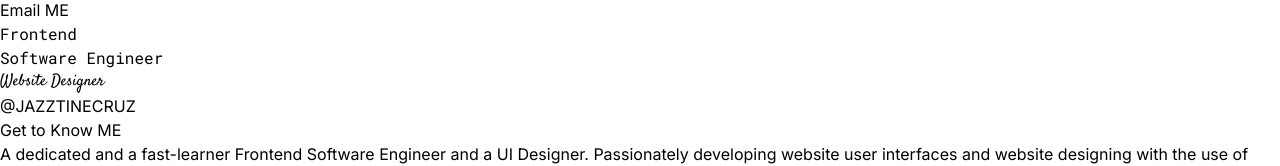
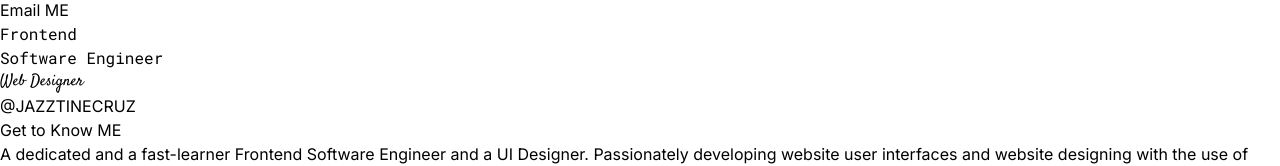
Before and after one commit to jazztinecruz/portfolioV2, a Next.js app: page / in a window 1280 px wide. Shown: the part 122-288 px from the top of the page. Built offline with nearby package versions, Linux system fonts and the light colour scheme.

Commit message:
chore: update hero section title from "Website Designer" to "Web Designer"

```diff
--- a/app/_components/sections/hero/index.tsx
+++ b/app/_components/sections/hero/index.tsx
@@ -22,7 +22,7 @@ const Hero: Page = () => {
           </h1>
           <h1
             className={`text-6xl md:text-8xl tracking-wider ${satisfy.className}`}>
-            Website Designer
+            Web Designer
           </h1>
         </div>
         <h3 className="text-xl md:text-2xl tracking-widest">
```
